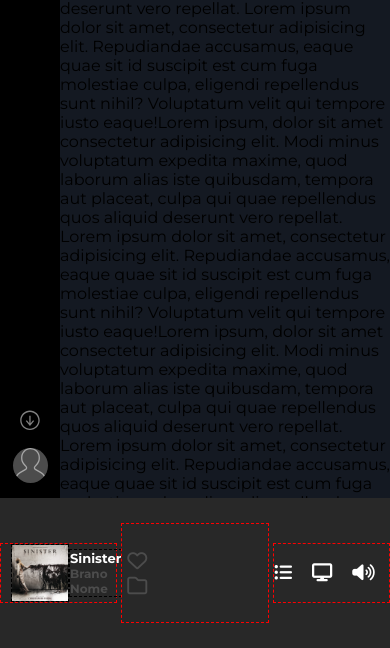
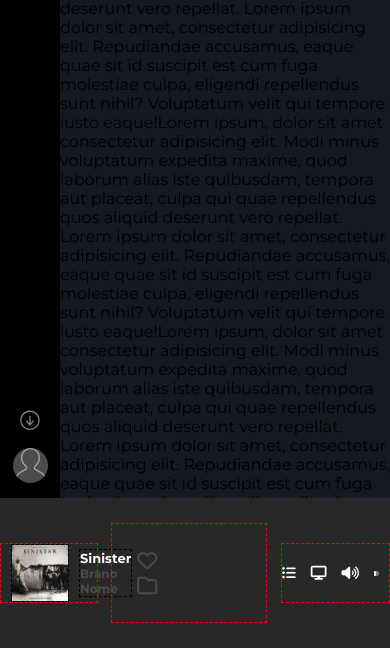
Before and after one commit to Giunta-Giovanni/html-css-spotifyweb, a plain HTML site: page index.html in a window 390 px wide. Shown: the part 196-844 px from the top of the page. Drawn offline with Linux system fonts and the light colour scheme.

Commit message:
[fix] view port player section

```diff
--- a/css/style.css
+++ b/css/style.css
@@ -54,17 +54,12 @@ a{
 }
 
 .bar-point{
-    display: none;
     width: 15px;
     height: 15px;
     border-radius: 9999px;
     background-color: white;
 }
 
-/* hover for bar */
-.bar:hover .bar-point{
-   display: block;
-}
 
 /* WRAPPER SECTION */
 
@@ -290,8 +285,8 @@ a{
 
 #player{
     display: flex;
-    justify-content: space-between;
     align-items: center;
+    justify-content: center;
     height: 150px;
     background-color: #282828;
 }
@@ -304,16 +299,18 @@ a{
 
 /* parte sinistra del player */
 #pl-left{
-    width: 250px;
-    padding-left: 20px;
     display: flex;
     align-items: center;
-    justify-content: space-between;
+    justify-content: flex-start;
+    width: 28%;
+    padding-left: 20px;
+
 }
 
 #pl-left img{
     /* debug */
     height: 100%;
+    margin-right: 10px;
     border: 1px dashed black;
 }
 #pl-left a{
@@ -363,8 +360,9 @@ color: white;
 
 /* parte centrale del player */
 #pl-center{
-    width: 35%;
+    width: 40%;
     height: 100px;
+    margin: 0 auto;
 }
 
 
@@ -374,14 +372,17 @@ color: white;
 
 /* parte destra del player */
 #pl-right{
-    width: 300px;
-    /* padding-right: 20px; */
     display: flex;
-    justify-content: space-between;
+    justify-content: end;
     align-items: center;
+    width: 28%;
+    padding-right: 10px;
 }
+#pl-right div {
+    display: flex;
+   }
 
-#pl-right a{
+#pl-right div a{
  margin-right: 20px;
  font-size: 18px;
 }
@@ -392,6 +393,12 @@ color: white;
 }
 #pl-right .bar-pct{
     width: 30%;
+}
+#pl-right .bar-point{
+ display: none;
+}
+#pl-right .bar:hover .bar-point{
+ display: block;
 }
 
 
@@ -477,7 +484,10 @@ color: white;
         display: block;
     }
 
-
+    #pl-right div a{
+        margin-right: 15px;
+        font-size: 18px;
+       }
 }
 
 
@@ -584,19 +594,14 @@ color: white;
 /* PLAYER SECTION */
 
 #pl-left{
-    width: 30%;
     padding-left: 10px;
 }
 
 
-#pl-center{
-    width: 38%;
-}
-
-#pl-right{
-    width: 30%;
-    padding-right: 20px;
-}
 
 
+#pl-right div a{
+    font-size: 14px;
+   }
+
 }
--- a/index.html
+++ b/index.html
@@ -171,6 +171,7 @@
         </div>
         <div class="pl" id="pl-center"></div>
         <div class="pl" id="pl-right">
+            <div>
                 <a href="">
                     <i class="fa-solid fa-list-ul"></i>
                 </a>
@@ -180,6 +181,8 @@
                 <a href="">
                     <i class="fa-solid fa-volume-high"></i>
                 </a>
+            </div>
+
 
             <!-- Barra del volume -->
              <a class="bar" href="">
```
Lines whose indentation alone changed are shown as unchanged.
